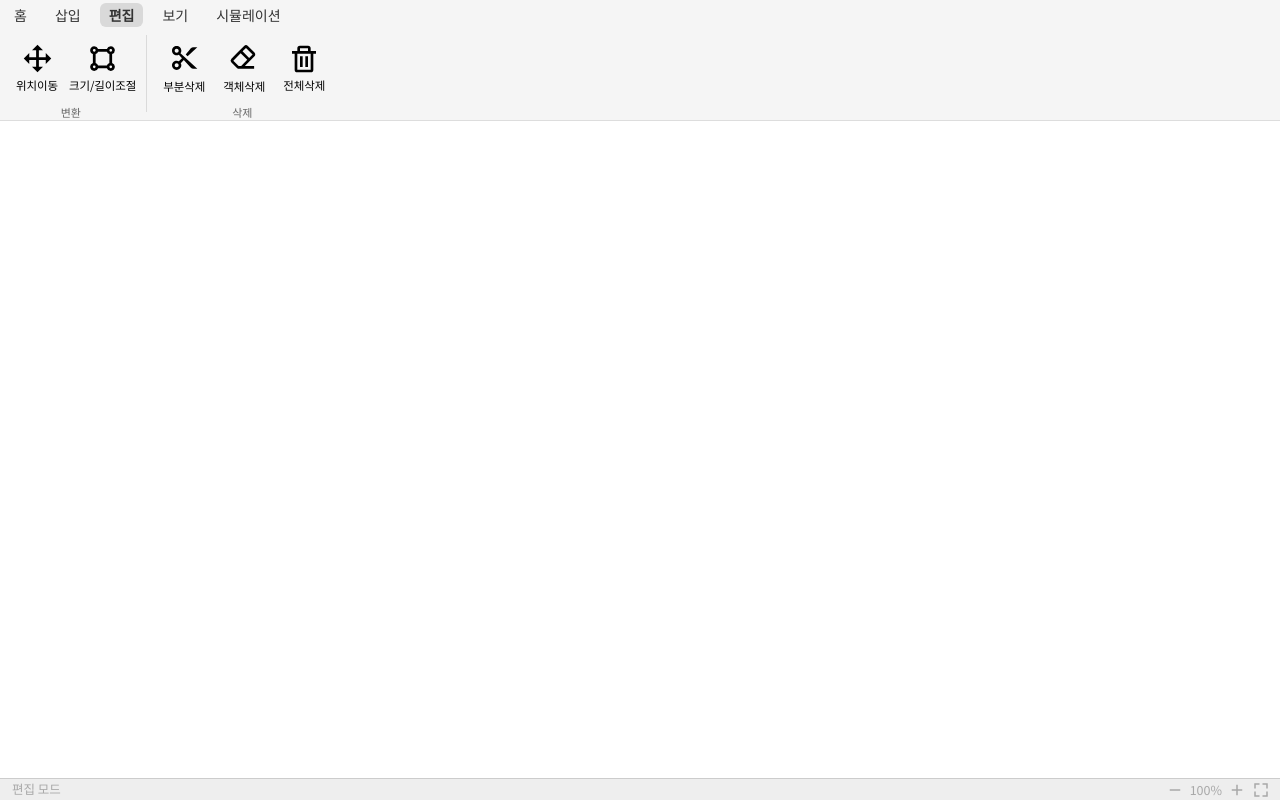
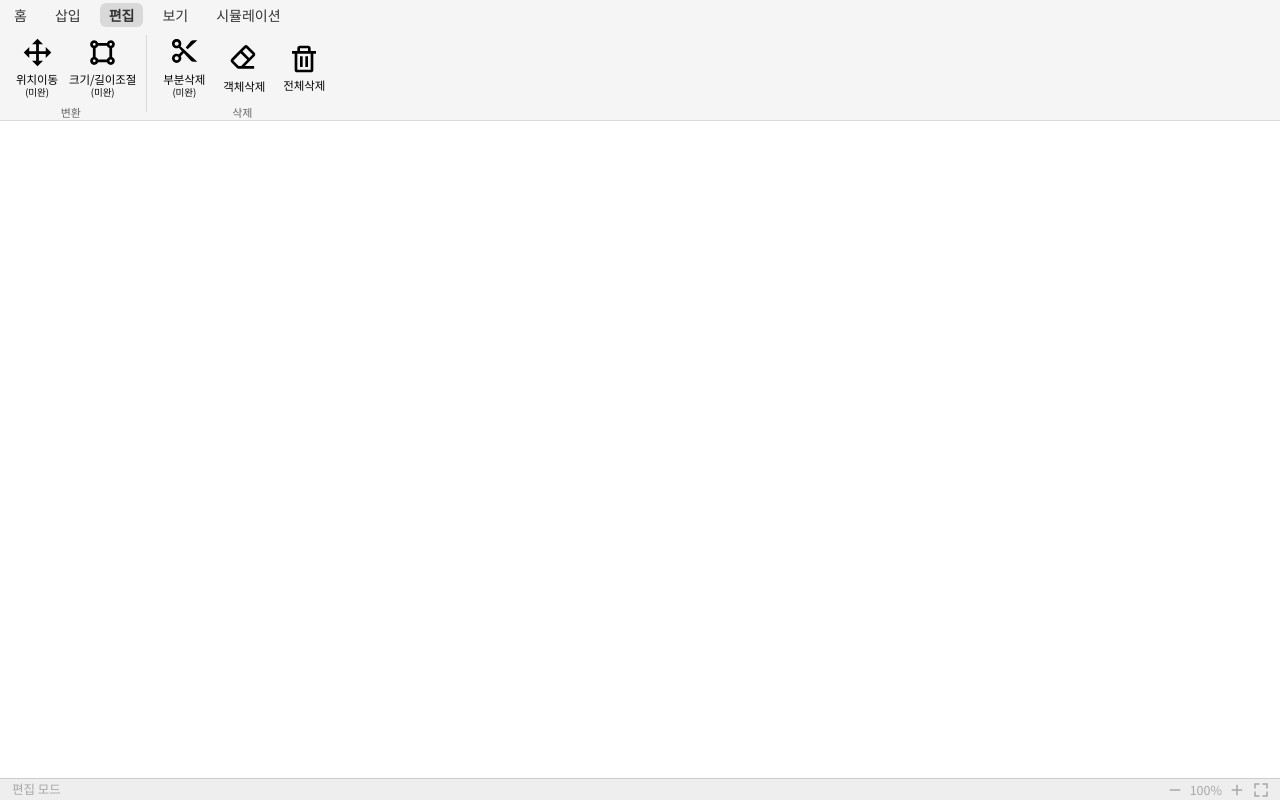
Before and after one commit to Kimdonghyeon7645/Electron_Study, a React (Create React App) app in the folder electron-lab-app/: page / in a window 1280 px wide. Both pictures are taken after a click on the element "편집". Built offline with nearby package versions, Linux system fonts and the light colour scheme.

Commit message:
code : 미완 메뉴 요소에 미완 문구 추가

```diff
--- a/electron-lab-app/src/components/RibbonMenu/Tab/EditTab.js
+++ b/electron-lab-app/src/components/RibbonMenu/Tab/EditTab.js
@@ -24,12 +24,12 @@ const EditTab = () => {
         <RibbonMenuGroupItem>
           <RibbonMenuItem>
             <Move />
-            <RibbonMenuItemLabel margintop="4px">위치이동</RibbonMenuItemLabel>
+            <RibbonMenuItemLabel margintop="4px">위치이동<br/><small>(미완)</small></RibbonMenuItemLabel>
           </RibbonMenuItem>
           <RibbonMenuItem>
             <ShapeSquare />
             <RibbonMenuItemLabel margintop="4px">
-              크기/길이조절
+              크기/길이조절<br/><small>(미완)</small>
             </RibbonMenuItemLabel>
           </RibbonMenuItem>
         </RibbonMenuGroupItem>
@@ -40,7 +40,7 @@ const EditTab = () => {
         <RibbonMenuGroupItem>
           <RibbonMenuItem>
             <Cut />
-            <RibbonMenuItemLabel margintop="6px">부분삭제</RibbonMenuItemLabel>
+            <RibbonMenuItemLabel margintop="6px">부분삭제<br/><small>(미완)</small></RibbonMenuItemLabel>
           </RibbonMenuItem>
           <RibbonMenuItem>
             <Eraser />
--- a/electron-lab-app/src/components/RibbonMenu/Tab/HomeTab.js
+++ b/electron-lab-app/src/components/RibbonMenu/Tab/HomeTab.js
@@ -7,7 +7,15 @@ import { saveFile } from "helpers/saveFile";
 import { useRef } from "react";
 import { META_DATA_CHECKSUM } from "constants/metaData";
 
-const { RibbonMenuSection, RibbonMenuItem, RibbonMenuItemLabel } = require("../styles");
+const {
+  RibbonMenuSection,
+  RibbonMenuItem,
+  RibbonMenuItemLabel,
+  RibbonMenuGroup,
+  RibbonMenuGroupItem,
+  RibbonMenuGroupLabel,
+  RibbonMenuHr,
+} = require("../styles");
 
 const HomeTab = () => {
   const { printInfo, symbols, lines, dots, texts, loadDataFile } = useBaseStore();
@@ -34,9 +42,7 @@ const HomeTab = () => {
     const reader = new FileReader();
     reader.onload = (e) => {
       const resData = JSON.parse(e.target.result);
-      console.log(resData)
       if (resData?.metaData && resData?.metaData?.checksum === META_DATA_CHECKSUM) {
-        console.log(resData);
         loadDataFile(resData);
       }
       fileInputRef.current.value = null;
@@ -46,6 +52,8 @@ const HomeTab = () => {
 
   return (
     <RibbonMenuSection>
+      <RibbonMenuGroup>
+        <RibbonMenuGroupItem>
           <RibbonMenuItem
             onClick={() => saveFile({ symbols: symbols, lines: lines, dots: dots, texts: texts })}
           >
@@ -62,6 +70,11 @@ const HomeTab = () => {
               style={{ display: "none" }}
             />
           </RibbonMenuItem>
+        </RibbonMenuGroupItem>
+        <RibbonMenuGroupLabel>프로젝트</RibbonMenuGroupLabel>
+      </RibbonMenuGroup>
+      <RibbonMenuHr />
+
       {/* <RibbonMenuItem>
         <ImageAdd />
         <RibbonMenuItemLabel margintop="3px">이미지로 저장</RibbonMenuItemLabel>
--- a/electron-lab-app/src/components/RibbonMenu/Tab/SimulationTab.js
+++ b/electron-lab-app/src/components/RibbonMenu/Tab/SimulationTab.js
@@ -2,7 +2,7 @@ const { RibbonMenuSection, RibbonMenuItem } = require("../styles");
 
 const SimulationTab = () => {
   return <RibbonMenuSection>
-    <RibbonMenuItem>시뮬레이션</RibbonMenuItem>
+    <RibbonMenuItem>(미완)</RibbonMenuItem>
   </RibbonMenuSection>;
 };
 
```
Also changed, not shown: electron-lab-app/src/components/Board/index.js (+5 -5 lines), electron-lab-app/src/components/Board/styles.js (+3 -13 lines). Lines whose indentation alone changed are shown as unchanged.
